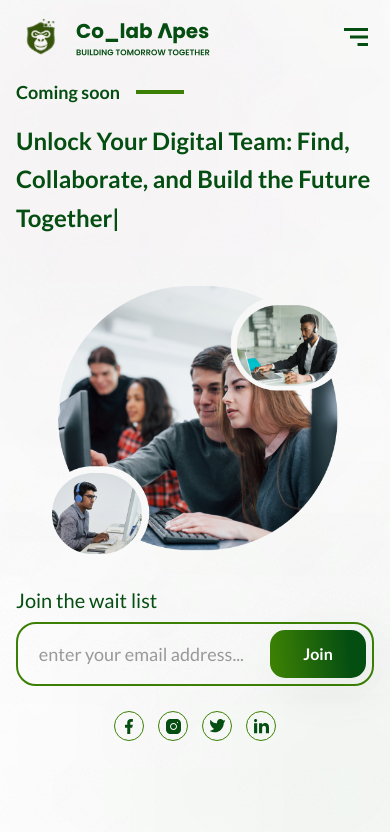
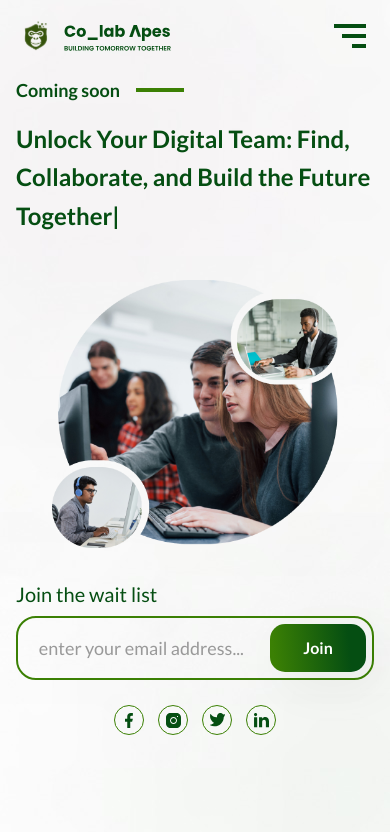
Before and after one commit to Colab-Apes/landingpage, a React (Create React App) app: page / in a window 390 px wide. Shown: the top 832 px of the page. Built offline with nearby package versions, Linux system fonts and the light colour scheme.

Commit message:
done adjusting

```diff
--- a/src/Components/Hero.jsx
+++ b/src/Components/Hero.jsx
@@ -72,7 +72,7 @@ const Hero = () => {
 
         {/* Animated Text */}
         <TypeAnimation
-          className="text-[1.5rem] leading-[1.6] text-left lg:leading-[3rem] w-full sm:w-[33rem] md:w-[40rem] lg:w-[30rem] h-[10rem] sm:h-[10rem] xl:leading-[3.5rem] sm:text-[1.9rem] md:text-4xl lg:text-[2rem] xl:text-[2.5rem] text-main mt-4 font-bold"
+          className="text-[1.5rem] leading-[1.6] text-left lg:leading-[3rem] w-full sm:w-[33rem] md:w-[40rem] lg:w-[30rem] h-[8rem] sm:h-[10rem] xl:leading-[3.5rem] sm:text-[1.9rem] md:text-4xl lg:text-[2rem] xl:text-[2.5rem] text-main mt-4 font-bold"
           sequence={[
             // Same substring at the start will only be typed once, initially
             "Unlock Your Digital Team: Find, Collaborate, and Build the Future Together",
@@ -94,11 +94,11 @@ const Hero = () => {
         <img
           src={heroimage}
           alt=""
-          className="w-[80%] sm:w-[27rem] object-contain lg:hidden mx-auto lg:mx-0  mt-1 sm:mt-4"
+          className="w-[80%] sm:w-[27rem] object-contain lg:hidden mx-auto lg:mx-0  mt-8 sm:mt-4"
           loading="lazy"
         />
 
-        <div className="flex flex-col w-full mt-8 sm:mt-10 justify-between">
+        <div className="flex flex-col w-full mt-8  sm:mt-10 justify-between">
           {/* Waitlist Form */}
           <p className="text-[#054E12] text-xl font-lato font-medium">
             Join the wait list
--- a/src/Components/NavBar.jsx
+++ b/src/Components/NavBar.jsx
@@ -11,11 +11,13 @@ const NavBar = ({ changeValue }) => {
   return (
     <nav className="flex justify-between items-center sm:pt-8 pt-3 lg:pt-2">
       {/* Logo */}
-      <img
-        src={logo}
-        alt=""
-        className="object-contain md:w-[15rem] lg:w-[14rem]"
-      />
+      <a href="/">
+        <img
+          src={logo}
+          alt=""
+          className="object-contain w-[10rem] md:w-[15rem] lg:w-[14rem]"
+        />
+      </a>
 
       <div className="text-lg lg:flex gap-x-3 items-center hidden">
         {/* Sign In Button */}
@@ -35,7 +37,7 @@ const NavBar = ({ changeValue }) => {
       {/* Hamburger Menu Icon */}
       <BiMenuAltRight
         onClick={() => setopensidenav(true)}
-        className="text-4xl md:text-5xl text-main lg:hidden"
+        className="text-5xl md:text-5xl text-main lg:hidden"
       />
 
       {/* Background Overlay */}
@@ -57,7 +59,7 @@ const NavBar = ({ changeValue }) => {
         }
       >
         <div className="flex w-full justify-between items-center ">
-          <img src={sidenavlogo} alt="" className="object-contain w-[12rem] " />
+          <img src={logo} alt="" className="object-cover w-[12rem] " />
           <TfiClose
             onClick={() => setopensidenav(false)}
             className="text-2xl text-[#999999]"
```
